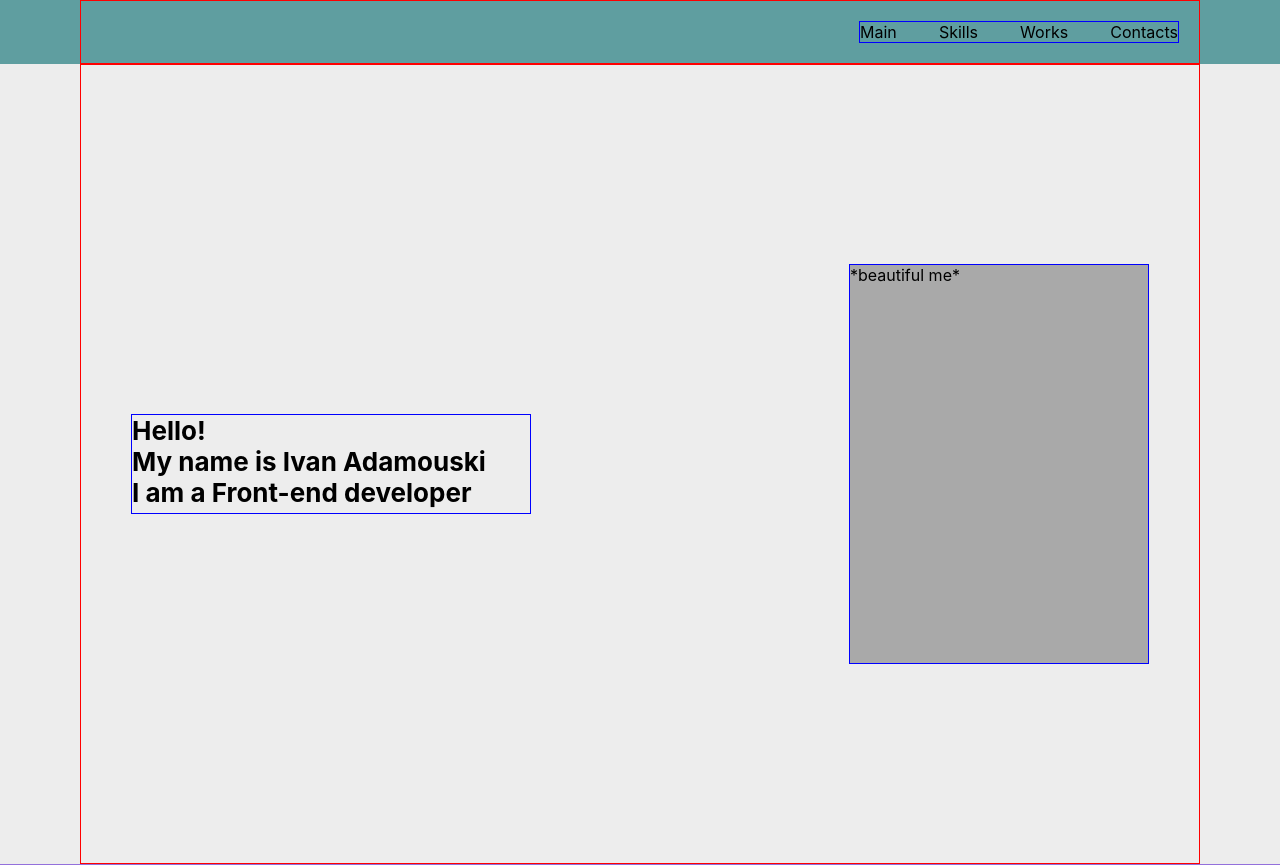
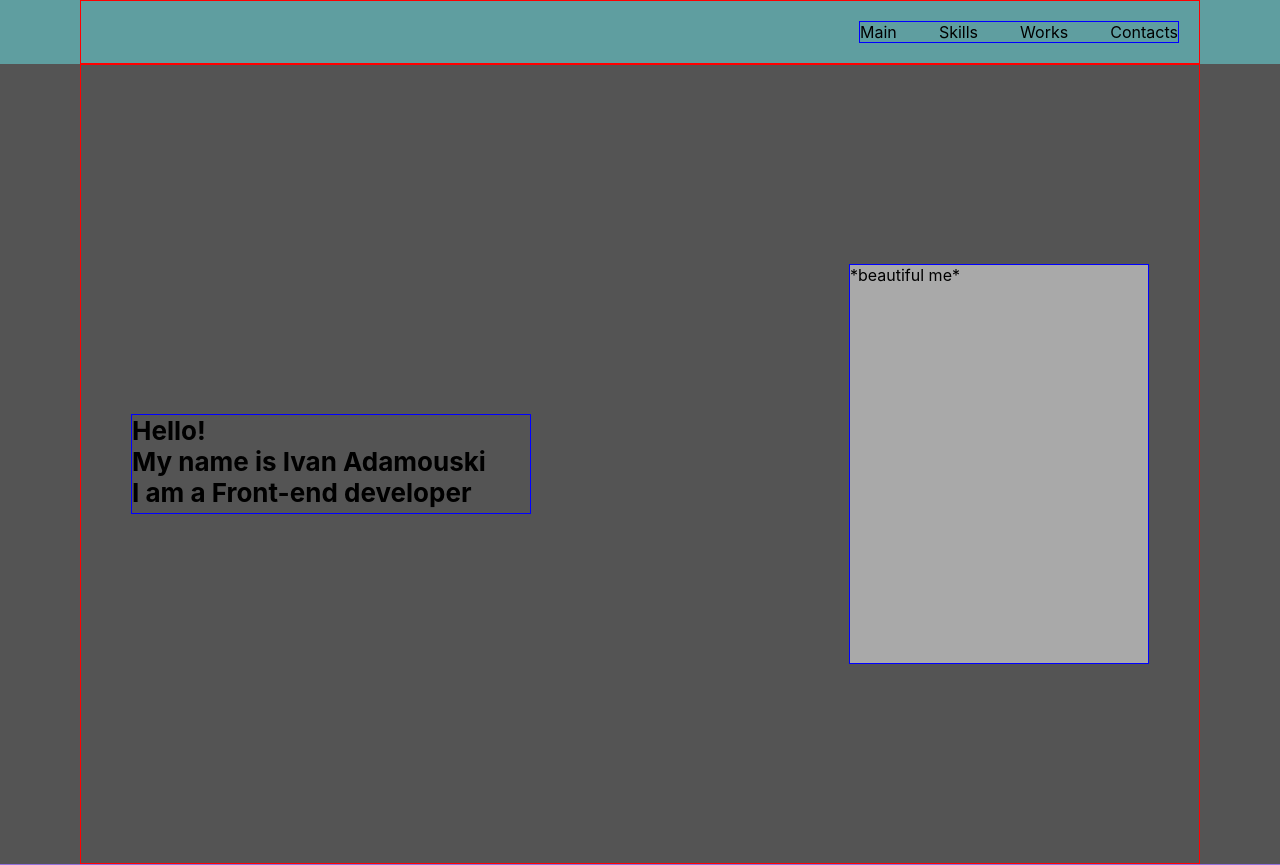
Before and after one commit to aivan3d66/portfolio, a React (Create React App) app: page / in a window 1280 px wide. Shown: the top 865 px of the page. Built offline with nearby package versions, Linux system fonts and the light colour scheme.

Commit message:
add body bg-colour

```diff
--- a/src/App.css
+++ b/src/App.css
@@ -15,8 +15,7 @@ body {
   height: 100%;
   margin: 0;
   padding: 0;
-  background-color: rgba(220, 220, 220, 0.5);
-}
+  background-color: #545454;}
 
 ul {
   margin: 0;
```
